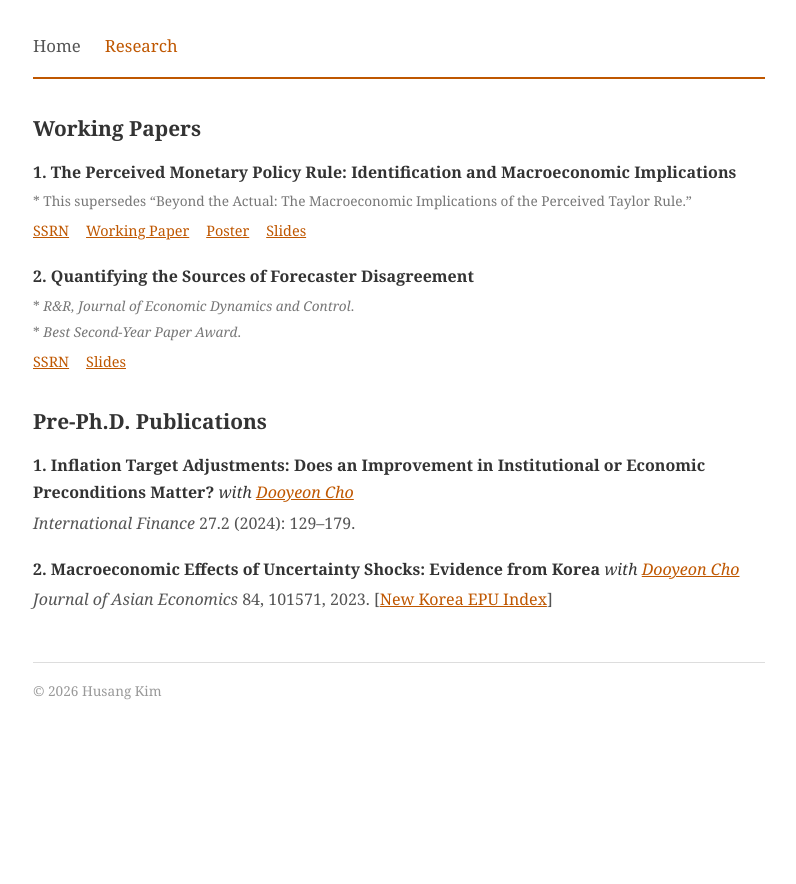
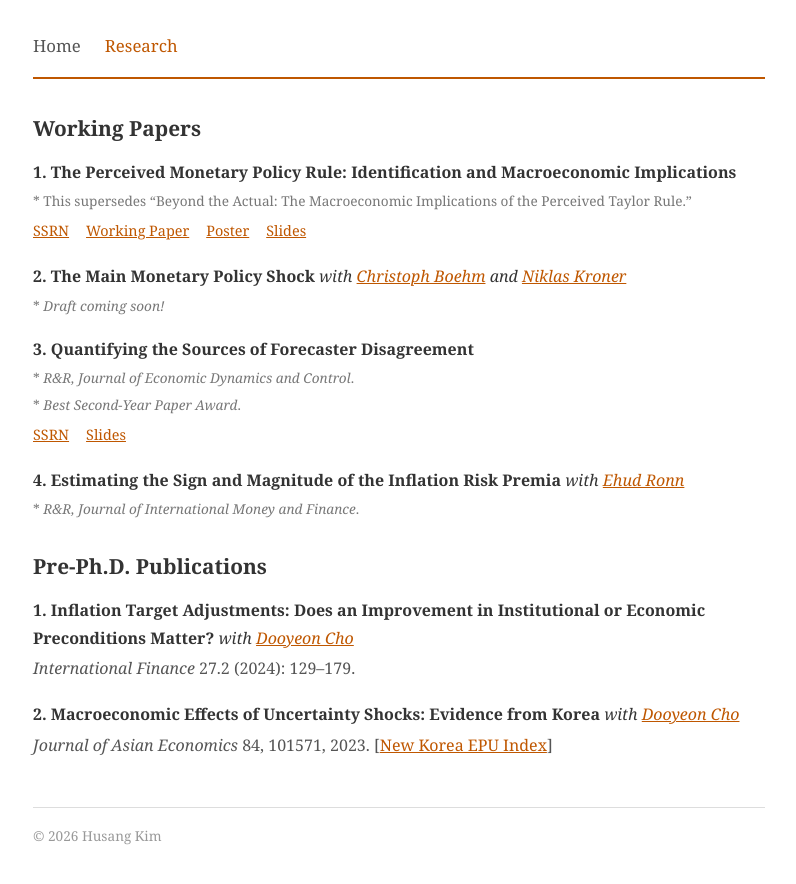
Before and after one commit to husang-kim/husang-kim.github.io, a Jekyll site: the page built from research.md, in a window 1280 px wide. Shown: the top 884 px of the page, without its empty margins (241-1037 px from the left). Built offline with Jekyll 4.4.1, drawn with Linux system fonts in a browser that asks for light colours.

Commit message:
Update research.md

```diff
--- a/research.md
+++ b/research.md
@@ -19,13 +19,23 @@ permalink: /research
 </div>
 
 <div class="paper">
-<div class="paper-title">2. Quantifying the Sources of Forecaster Disagreement</div>
+<div class="paper-title">2. The Main Monetary Policy Shock <span class="coauthors">with <a href="https://www.christopheboehm.com/" target="_blank">Christoph Boehm</a> and <a href="https://www.niklaskroner.com/" target="_blank">Niklas Kroner</a></span></div>
+<div class="paper-note"> * <em>Draft coming soon!</em></div>
+</div>
+
+<div class="paper">
+<div class="paper-title">3. Quantifying the Sources of Forecaster Disagreement</div>
 <div class="paper-note"> * <em>R&R, Journal of Economic Dynamics and Control</em>.</div>
 <div class="paper-note"> * <em>Best Second-Year Paper Award</em>.</div>
 <div class="paper-links">
 <a href="https://papers.ssrn.com/sol3/papers.cfm?abstract_id=4659361" target="_blank">SSRN</a>
 <a href="https://drive.google.com/file/d/1vILOGFXFOrylRDqUM-zIDRnYwvvwZ2DW/view?usp=sharing" target="_blank">Slides</a>
 </div>
+</div>
+
+<div class="paper">
+<div class="paper-title">4. Estimating the Sign and Magnitude of the Inflation Risk Premia <span class="coauthors">with <a href="https://www.mccombs.utexas.edu/faculty-and-research/faculty-directory/profile/?username=eironn" target="_blank">Ehud Ronn</a></span></div>
+<div class="paper-note"> * <em>R&amp;R, Journal of International Money and Finance</em>.</div>
 </div>
 
 ## Pre-Ph.D. Publications
```
